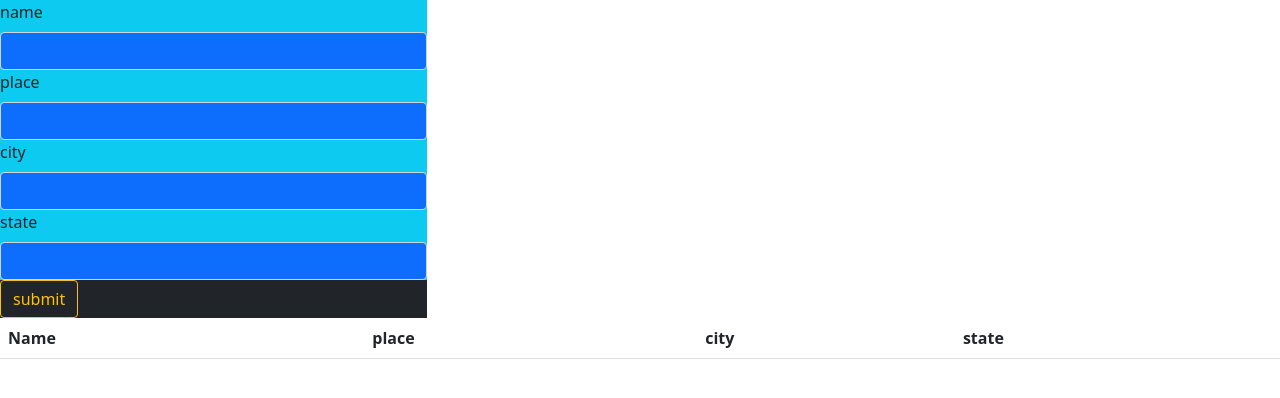
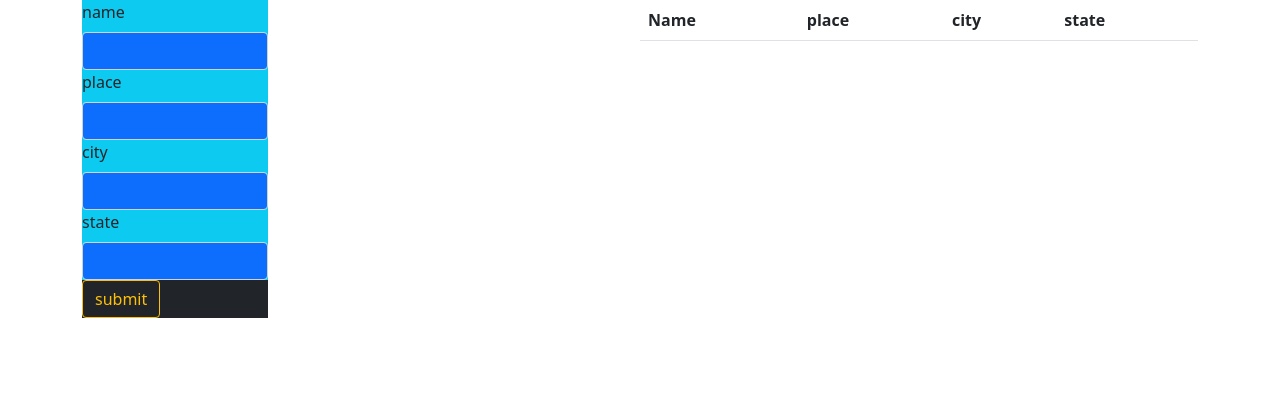
Before and after one commit to MadakariNayakaHM/practise, a plain HTML site: page index.html in a window 1280 px wide. Drawn offline with nearby package versions, Linux system fonts and the light colour scheme.

Commit message:
did display flex for form and table

```diff
--- a/index.html
+++ b/index.html
@@ -5,11 +5,13 @@
     <meta http-equiv="X-UA-Compatible" content="IE=edge">
     <meta name="viewport" content="width=device-width, initial-scale=1.0">
     <!-- CSS only -->
+    <link rel="stylesheet" href="style.css">
 <link href="https://cdn.jsdelivr.net/npm/bootstrap@5.1.1/dist/css/bootstrap.min.css" rel="stylesheet" integrity="sha384-F3w7mX95PdgyTmZZMECAngseQB83DfGTowi0iMjiWaeVhAn4FJkqJByhZMI3AhiU" crossorigin="anonymous">
     <title>Document</title>
 </head>
 <body>
-    <form >
+    <div class="container" id="content_holder">
+    <form class="form_filler">
         <div class=" col-lg-4 bg-info">
             <label for="name" class="form-label ">name</label>
             <input type="text" class="form-control bg-primary" id="name">
@@ -31,7 +33,7 @@
         </div>
     </form>
 
-    <table class="table table-hover" id="list">
+    <table class="table table-hover form_filler" id="list">
         <thead>
             <tr>
             <th>Name</th>
@@ -44,6 +46,7 @@
 
         </tbody>
     </table>
+</div>
     <!-- JavaScript Bundle with Popper -->
     <script src="index.js"></script>
 <script src="https://cdn.jsdelivr.net/npm/bootstrap@5.1.1/dist/js/bootstrap.bundle.min.js" integrity="sha384-/bQdsTh/da6pkI1MST/rWKFNjaCP5gBSY4sEBT38Q/9RBh9AH40zEOg7Hlq2THRZ" crossorigin="anonymous"></script>
--- /dev/null
+++ b/style.css
@@ -0,0 +1,11 @@
+@media (min-width:900px){
+    #content_holder{
+        display:flex;
+        justify-content: center;
+        flex-wrap: wrap;
+
+    }
+    .form_filler{
+        flex-basis:50% ;
+    }
+}
```
